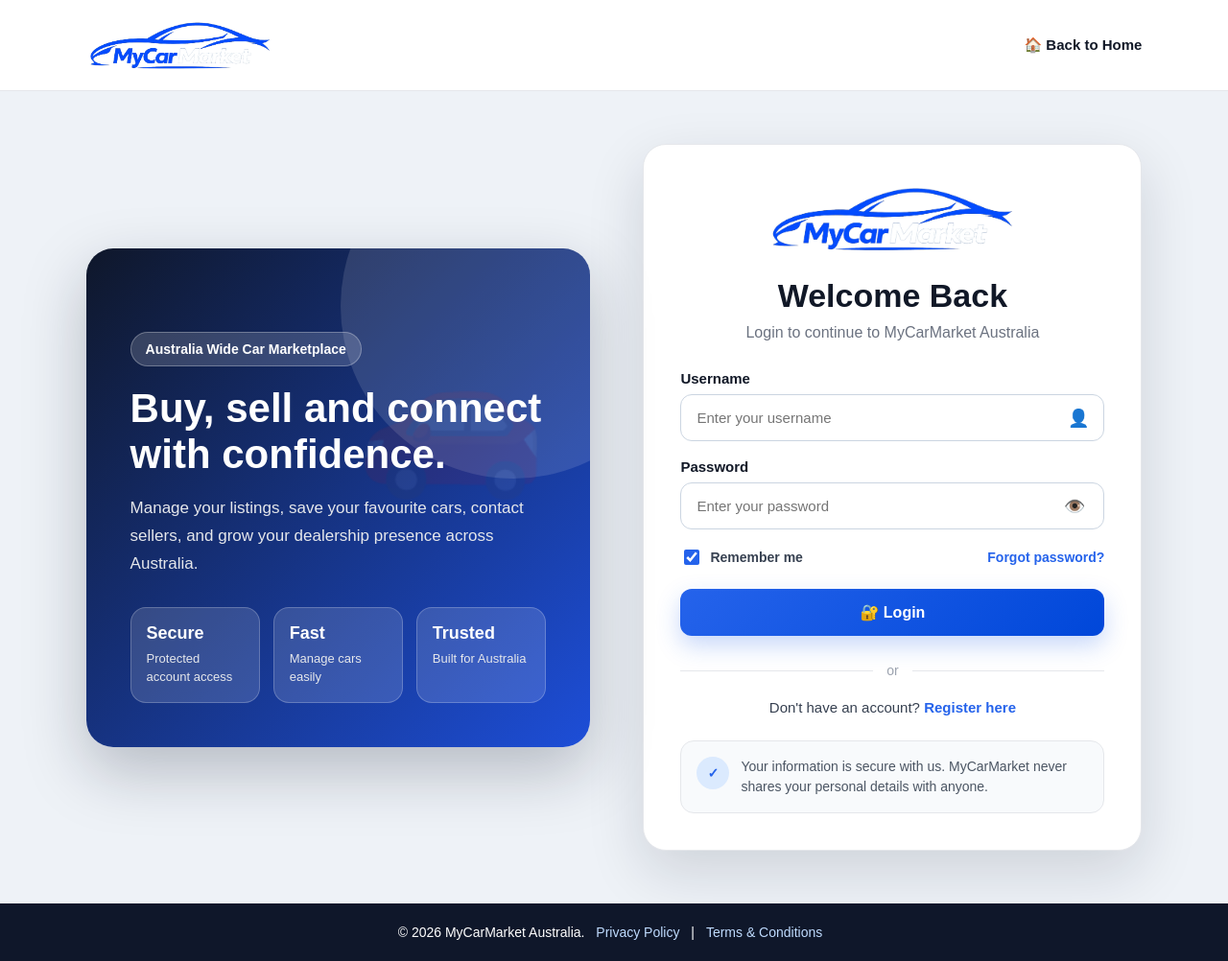
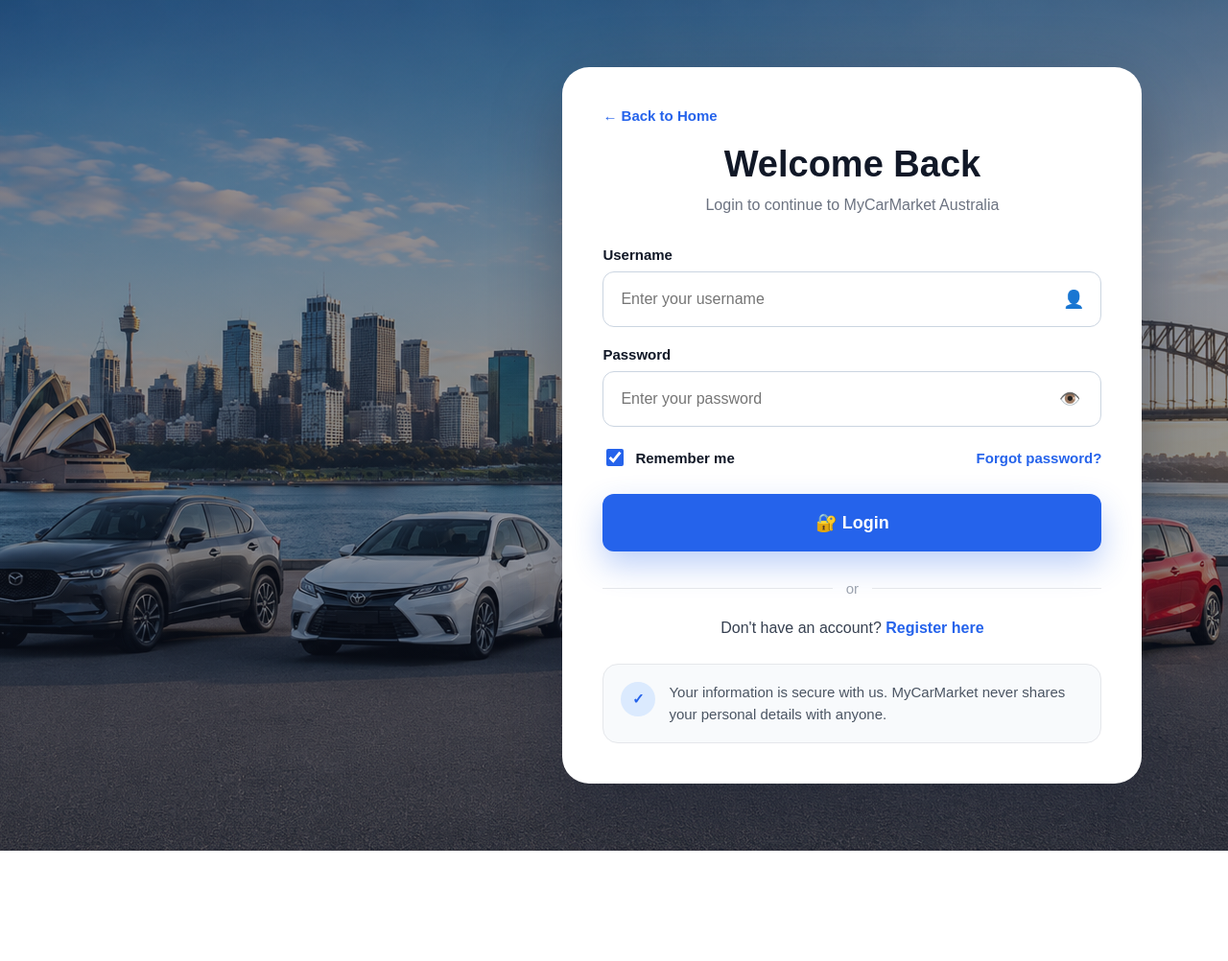
Before and after one commit to shashif/mycarmarket, a Django app: page /accounts/login/ in a window 1280 px wide. Shown: the whole page at 96% size. After the commit the page ends 887 px from the top, so only its background shows below. Run offline with Django 5.2, Linux system fonts and the light colour scheme.

Commit message:
Update login page to homepage theme with back home link

```diff
--- a/templates/registration/login.html
+++ b/templates/registration/login.html
@@ -1,356 +1,240 @@
 <!-- ==========================================
 MyCarMarket
-Version: v1.5.1
+Version: v1.5.5
 File: templates/registration/login.html
-Premium Login Page - Clean Left Panel Fix
+Homepage Theme Login Page + Back Home Link
 ========================================== -->
 
+{% extends "base.html" %}
 {% load static %}
 
-<!DOCTYPE html>
-<html lang="en">
+{% block title %}
+Login - MyCarMarket Australia
+{% endblock %}
 
-<head>
-    <meta charset="UTF-8">
-
-    <meta name="viewport" content="width=device-width, initial-scale=1.0">
-
-    <title>Login - MyCarMarket Australia</title>
-
-    <link rel="icon" type="image/x-icon" href="{% static 'favicon/favicon.ico' %}">
-
+{% block extra_css %}
 <style>
-        *{
-            box-sizing:border-box;
+    .login-page{
+        min-height:calc(100vh - 90px);
+        background:#eef2f7;
     }
 
-        body{
-            margin:0;
-            font-family:Arial, sans-serif;
-            background:#eef2f7;
-            color:#111827;
-        }
-
-        .auth-page{
-            min-height:100vh;
+    .login-hero{
+        min-height:720px;
+        background:
+            linear-gradient(
+                rgba(15,23,42,0.45),
+                rgba(15,23,42,0.45)
+            ),
+            url("{% static 'images/hero-car.png' %}");
+        background-size:cover;
+        background-position:center;
         display:flex;
-            flex-direction:column;
-        }
-
-        .auth-top{
-            display:flex;
-            justify-content:space-between;
         align-items:center;
-            padding:18px 7%;
-            background:white;
-            border-bottom:1px solid #e5e7eb;
-        }
-
-        .auth-logo img{
-            height:58px;
-            max-width:230px;
-            object-fit:contain;
-            display:block;
-        }
-
-        .back-home{
-            text-decoration:none;
-            color:#111827;
-            font-weight:700;
-            font-size:15px;
-        }
-
-        .back-home:hover{
-            color:#2563eb;
-        }
-
-        .auth-main{
-            flex:1;
-            display:grid;
-            grid-template-columns:1fr 1fr;
-            gap:50px;
-            align-items:center;
-            padding:55px 7%;
-        }
-
-        .auth-left{
-            min-height:520px;
-            border-radius:28px;
-            background:linear-gradient(135deg,#0f172a,#1d4ed8);
-            color:white;
-            padding:46px;
-            display:flex;
-            align-items:flex-end;
-            box-shadow:0 25px 65px rgba(15,23,42,0.25);
-            position:relative;
-            overflow:hidden;
-        }
-
-        .auth-left::before{
-            content:"";
-            position:absolute;
-            width:360px;
-            height:360px;
-            border-radius:50%;
-            background:rgba(255,255,255,0.12);
-            top:-120px;
-            right:-100px;
-        }
-
-        .auth-left::after{
-            content:"🚗";
-            position:absolute;
-            font-size:160px;
-            opacity:0.08;
-            right:45px;
-            top:80px;
-        }
-
-        .auth-left-content{
-            position:relative;
-            z-index:2;
-            max-width:620px;
-        }
-
-        .badge{
-            display:inline-block;
-            background:rgba(255,255,255,0.16);
-            border:1px solid rgba(255,255,255,0.28);
-            padding:9px 15px;
-            border-radius:999px;
-            font-size:14px;
-            font-weight:700;
-            margin-bottom:20px;
-        }
-
-        .auth-left h2{
-            font-size:42px;
-            line-height:1.15;
-            margin:0 0 18px;
-            color:white;
-        }
-
-        .auth-left p{
-            font-size:17px;
-            line-height:1.7;
-            margin:0;
-            color:#e5e7eb;
-        }
-
-        .trust-row{
-            display:grid;
-            grid-template-columns:repeat(3,1fr);
-            gap:14px;
-            margin-top:30px;
-        }
-
-        .trust-card{
-            background:rgba(255,255,255,0.14);
-            border:1px solid rgba(255,255,255,0.22);
-            padding:16px;
-            border-radius:16px;
-        }
-
-        .trust-card strong{
-            display:block;
-            font-size:18px;
-            margin-bottom:6px;
-            color:white;
-        }
-
-        .trust-card span{
-            color:#e5e7eb;
-            font-size:13px;
-            line-height:1.4;
+        justify-content:flex-end;
+        padding:70px 7%;
     }
 
     .login-card{
         width:100%;
         max-width:520px;
-            margin-left:auto;
         background:white;
-            border:1px solid #e5e7eb;
-            border-radius:24px;
-            padding:38px;
-            box-shadow:0 22px 60px rgba(15,23,42,0.14);
+        border-radius:28px;
+        padding:42px;
+        box-shadow:0 25px 70px rgba(15,23,42,0.35);
+        overflow:hidden;
     }
 
-        .card-logo{
-            text-align:center;
-            margin-bottom:18px;
+    .login-back-home{
+        margin-bottom:20px;
     }
 
-        .card-logo img{
-            height:78px;
-            max-width:260px;
-            object-fit:contain;
+    .login-back-home a{
+        display:inline-flex;
+        align-items:center;
+        gap:6px;
+        color:#2563eb;
+        text-decoration:none;
+        font-size:15px;
+        font-weight:800;
+        transition:0.2s;
     }
 
-        h1{
-            text-align:center;
-            margin:0;
-            font-size:34px;
-            color:#111827;
+    .login-back-home a:hover{
+        color:#1d4ed8;
+        transform:translateX(-2px);
     }
 
-        .subtitle{
+    .login-card h1{
+        margin:0;
+        text-align:center;
+        font-size:38px;
+        color:#111827;
+        font-weight:900;
+    }
+
+    .login-subtitle{
         text-align:center;
         color:#6b7280;
-            margin:10px 0 30px;
+        margin:12px 0 34px;
         font-size:16px;
     }
 
-        label{
+    .login-card label{
         display:block;
-            margin-bottom:8px;
-            font-weight:700;
+        margin-bottom:9px;
+        font-weight:800;
         color:#111827;
         font-size:15px;
     }
 
-        .input-wrap{
+    .login-input-wrap{
         position:relative;
-            margin-bottom:18px;
+        width:100%;
+        margin-bottom:20px;
     }
 
-        .input-wrap input{
+    .login-input-wrap input{
         width:100%;
-            padding:15px 48px 15px 16px;
+        max-width:100%;
+        height:58px;
+        padding:0 52px 0 18px;
         border:1px solid #cbd5e1;
         border-radius:12px;
-            font-size:15px;
+        font-size:16px;
         outline:none;
         background:white;
+        box-sizing:border-box;
     }
 
-        .input-wrap input:focus{
+    .login-input-wrap input:focus{
         border-color:#2563eb;
         box-shadow:0 0 0 4px rgba(37,99,235,0.12);
     }
 
-        .input-icon{
+    .login-input-icon{
         position:absolute;
-            right:16px;
+        right:18px;
         top:50%;
         transform:translateY(-50%);
-            color:#6b7280;
+        color:#64748b;
         font-size:18px;
     }
 
-        .password-toggle{
+    .login-password-toggle{
         position:absolute;
-            right:14px;
+        right:16px;
         top:50%;
         transform:translateY(-50%);
         border:none;
         background:transparent;
         cursor:pointer;
-            color:#6b7280;
         font-size:18px;
     }
 
-        .form-row{
+    .login-form-row{
         display:flex;
         justify-content:space-between;
         align-items:center;
         gap:12px;
-            margin:5px 0 22px;
+        margin:4px 0 26px;
     }
 
-        .remember{
-            display:flex;
+    .login-remember{
+        display:flex !important;
         align-items:center;
-            gap:8px;
+        gap:9px;
         color:#374151;
-            font-size:14px;
-            margin:0;
+        font-size:15px;
+        margin:0 !important;
     }
 
-        .remember input{
-            width:16px;
-            height:16px;
+    .login-remember input{
+        width:18px;
+        height:18px;
         accent-color:#2563eb;
     }
 
-        .forgot-link{
+    .login-forgot-link{
         color:#2563eb;
         text-decoration:none;
-            font-weight:700;
-            font-size:14px;
+        font-weight:800;
+        font-size:15px;
         white-space:nowrap;
     }
 
-        .forgot-link:hover{
+    .login-forgot-link:hover{
         text-decoration:underline;
     }
 
-        .btn{
+    .login-btn{
         width:100%;
+        max-width:100%;
+        height:60px;
         border:none;
         border-radius:12px;
-            padding:15px;
-            background:linear-gradient(135deg,#2563eb,#0047d9);
+        background:#2563eb;
         color:white;
-            font-size:16px;
-            font-weight:800;
+        font-size:18px;
+        font-weight:900;
         cursor:pointer;
-            box-shadow:0 10px 25px rgba(37,99,235,0.25);
+        box-shadow:0 14px 32px rgba(37,99,235,0.30);
     }
 
-        .btn:hover{
+    .login-btn:hover{
+        background:#1d4ed8;
         transform:translateY(-1px);
-            box-shadow:0 14px 30px rgba(37,99,235,0.32);
     }
 
-        .divider{
+    .login-divider{
         display:flex;
         align-items:center;
         gap:14px;
-            margin:28px 0 22px;
+        margin:30px 0 24px;
         color:#9ca3af;
-            font-size:14px;
+        font-size:15px;
     }
 
-        .divider span{
+    .login-divider span{
         height:1px;
         background:#e5e7eb;
         flex:1;
     }
 
-        .register-link{
+    .login-register-link{
         text-align:center;
         color:#374151;
-            font-size:15px;
+        font-size:16px;
     }
 
-        .register-link a{
+    .login-register-link a{
         color:#2563eb;
         text-decoration:none;
-            font-weight:800;
+        font-weight:900;
     }
 
-        .register-link a:hover{
+    .login-register-link a:hover{
         text-decoration:underline;
     }
 
-        .secure-box{
-            margin-top:26px;
+    .login-secure-box{
+        margin-top:28px;
         display:flex;
-            gap:12px;
+        gap:14px;
         align-items:flex-start;
         background:#f8fafc;
         border:1px solid #e5e7eb;
-            padding:16px;
-            border-radius:14px;
+        padding:18px;
+        border-radius:16px;
         color:#4b5563;
-            font-size:14px;
+        font-size:15px;
         line-height:1.5;
     }
 
-        .secure-icon{
-            width:34px;
-            height:34px;
-            min-width:34px;
+    .login-secure-icon{
+        width:36px;
+        height:36px;
+        min-width:36px;
         border-radius:50%;
         background:#dbeafe;
         display:flex;
@@ -360,150 +244,59 @@ Premium Login Page - Clean Left Panel Fix
         font-weight:900;
     }
 
-        .errorlist{
+    .login-errorlist{
         list-style:none;
-            padding:12px 14px;
-            margin:0 0 18px;
+        padding:14px 16px;
+        margin:0 0 20px;
         background:#fee2e2;
         color:#991b1b;
-            border-radius:10px;
+        border-radius:12px;
         font-size:14px;
     }
 
-        .auth-footer{
-            background:#0f172a;
-            color:white;
-            padding:22px 7%;
-            text-align:center;
-            font-size:14px;
-        }
-
-        .auth-footer a{
-            color:#bfdbfe;
-            text-decoration:none;
-            margin:0 8px;
-        }
-
-        .auth-footer a:hover{
-            text-decoration:underline;
-        }
-
-        @media(max-width:980px){
-            .auth-main{
-                grid-template-columns:1fr;
+    @media(max-width:768px){
+        .login-hero{
+            justify-content:center;
+            padding:40px 16px;
+            min-height:620px;
         }
 
         .login-card{
-                max-width:100%;
-                margin:0;
+            padding:30px 22px;
+            border-radius:22px;
         }
 
-            .auth-left{
-                min-height:380px;
-            }
+        .login-card h1{
+            font-size:30px;
         }
 
-        @media(max-width:600px){
-            .auth-top{
-                padding:16px 20px;
-            }
-
-            .auth-logo img{
-                height:48px;
-            }
-
-            .back-home{
-                font-size:14px;
-            }
-
-            .auth-main{
-                padding:30px 16px;
-            }
-
-            .auth-left{
-                display:none;
-            }
-
-            .login-card{
-                padding:28px 22px;
-                border-radius:18px;
-            }
-
-            .card-logo img{
-                height:68px;
-            }
-
-            h1{
-                font-size:28px;
-            }
-
-            .form-row{
+        .login-form-row{
             flex-direction:column;
             align-items:flex-start;
         }
     }
 </style>
-</head>
+{% endblock %}
 
-<body>
+{% block content %}
 
-<div class="auth-page">
+<section class="login-page">
 
-    <header class="auth-top">
-        <a href="/" class="auth-logo">
-            <img src="{% static 'images/logo.png' %}" alt="MyCarMarket Australia">
+    <div class="login-hero">
+
+        <div class="login-card">
+
+            <div class="login-back-home">
+                <a href="{% url 'home' %}">
+                    ← Back to Home
                 </a>
-
-        <a href="/" class="back-home">
-            🏠 Back to Home
-        </a>
-    </header>
-
-    <main class="auth-main">
-
-        <section class="auth-left">
-            <div class="auth-left-content">
-                <span class="badge">
-                    Australia Wide Car Marketplace
-                </span>
-
-                <h2>
-                    Buy, sell and connect with confidence.
-                </h2>
-
-                <p>
-                    Manage your listings, save your favourite cars, contact sellers,
-                    and grow your dealership presence across Australia.
-                </p>
-
-                <div class="trust-row">
-                    <div class="trust-card">
-                        <strong>Secure</strong>
-                        <span>Protected account access</span>
             </div>
 
-                    <div class="trust-card">
-                        <strong>Fast</strong>
-                        <span>Manage cars easily</span>
-                    </div>
+            <h1>
+                Welcome Back
+            </h1>
 
-                    <div class="trust-card">
-                        <strong>Trusted</strong>
-                        <span>Built for Australia</span>
-                    </div>
-                </div>
-            </div>
-        </section>
-
-        <section class="login-card">
-
-            <div class="card-logo">
-                <img src="{% static 'images/logo.png' %}" alt="MyCarMarket Australia">
-            </div>
-
-            <h1>Welcome Back</h1>
-
-            <p class="subtitle">
+            <p class="login-subtitle">
                 Login to continue to MyCarMarket Australia
             </p>
 
@@ -511,16 +304,18 @@ Premium Login Page - Clean Left Panel Fix
                 {% csrf_token %}
 
                 {% if form.errors %}
-                    <ul class="errorlist">
+                    <ul class="login-errorlist">
                         <li>
                             Invalid username or password. Please try again.
                         </li>
                     </ul>
                 {% endif %}
 
-                <label for="id_username">Username</label>
+                <label for="id_username">
+                    Username
+                </label>
 
-                <div class="input-wrap">
+                <div class="login-input-wrap">
                     <input
                         type="text"
                         name="username"
@@ -529,12 +324,17 @@ Premium Login Page - Clean Left Panel Fix
                         placeholder="Enter your username"
                         required
                     >
-                    <span class="input-icon">👤</span>
+
+                    <span class="login-input-icon">
+                        👤
+                    </span>
                 </div>
 
-                <label for="id_password">Password</label>
+                <label for="id_password">
+                    Password
+                </label>
 
-                <div class="input-wrap">
+                <div class="login-input-wrap">
                     <input
                         type="password"
                         name="password"
@@ -546,7 +346,7 @@ Premium Login Page - Clean Left Panel Fix
 
                     <button
                         type="button"
-                        class="password-toggle"
+                        class="login-password-toggle"
                         onclick="togglePassword()"
                         aria-label="Show or hide password"
                     >
@@ -554,56 +354,56 @@ Premium Login Page - Clean Left Panel Fix
                     </button>
                 </div>
 
-                <div class="form-row">
-                    <label class="remember">
+                <div class="login-form-row">
+
+                    <label class="login-remember">
                         <input type="checkbox" name="remember_me" checked>
                         Remember me
                     </label>
 
-                    <a href="{% url 'password_reset' %}" class="forgot-link">
+                    <a href="{% url 'password_reset' %}" class="login-forgot-link">
                         Forgot password?
                     </a>
+
                 </div>
 
-                <button type="submit" class="btn">
+                <button type="submit" class="login-btn">
                     🔐 Login
                 </button>
+
             </form>
 
-            <div class="divider">
+            <div class="login-divider">
                 <span></span>
                 or
                 <span></span>
             </div>
 
-            <div class="register-link">
+            <div class="login-register-link">
                 Don't have an account?
                 <a href="{% url 'register' %}">
                     Register here
                 </a>
             </div>
 
-            <div class="secure-box">
-                <div class="secure-icon">✓</div>
+            <div class="login-secure-box">
+
+                <div class="login-secure-icon">
+                    ✓
+                </div>
 
                 <div>
                     Your information is secure with us. MyCarMarket never shares
                     your personal details with anyone.
                 </div>
+
+            </div>
+
+        </div>
+
     </div>
 
 </section>
-
-    </main>
-
-    <footer class="auth-footer">
-        © 2026 MyCarMarket Australia.
-        <a href="/privacy/">Privacy Policy</a>
-        |
-        <a href="/terms/">Terms & Conditions</a>
-    </footer>
-
-</div>
 
 <script>
     function togglePassword(){
@@ -617,5 +417,4 @@ Premium Login Page - Clean Left Panel Fix
     }
 </script>
 
-</body>
-</html>
+{% endblock %}
```
Lines whose indentation alone changed are shown as unchanged.
